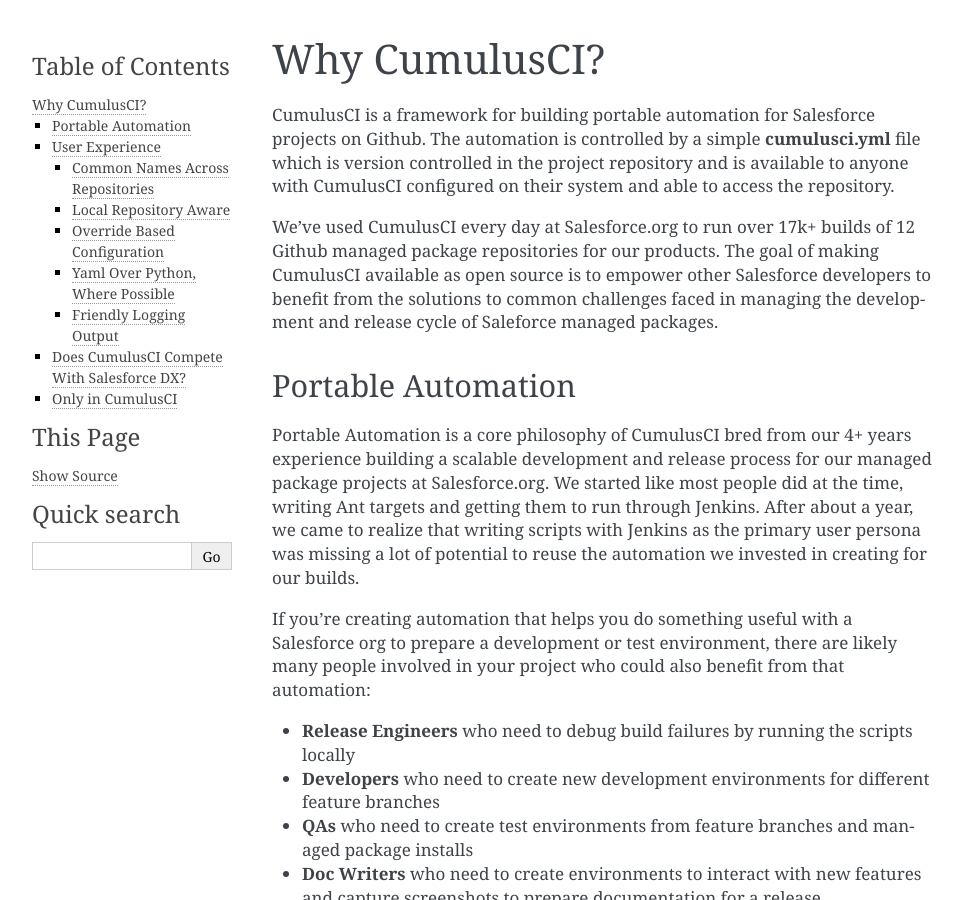
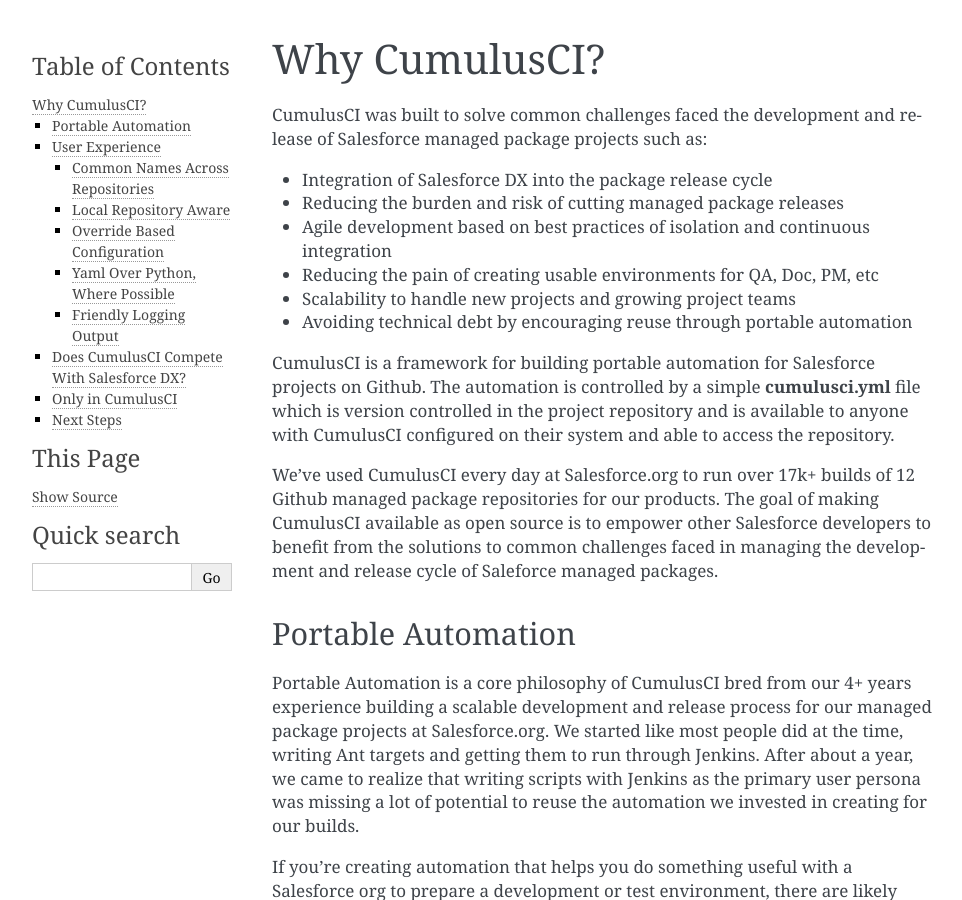
Before and after one commit to SFDO-Tooling/CumulusCI, a Sphinx documentation site: the page built from docs/why_cumulusci.rst, in a window 1280 px wide and 900 px high. Shown: the whole window, without its empty margins (148-1110 px from the left). Built offline with Sphinx 7.4.7, drawn with Linux system fonts in a browser that asks for light colours; some of the changed text lies outside the part shown.

Commit message:
Added additonal info on pain points and next steps

```diff
--- a/docs/why_cumulusci.rst
+++ b/docs/why_cumulusci.rst
@@ -1,6 +1,15 @@
 ==============
 Why CumulusCI?
 ==============
+
+CumulusCI was built to solve common challenges faced the development and release of Salesforce managed package projects such as:
+
+* Integration of Salesforce DX into the package release cycle
+* Reducing the burden and risk of cutting managed package releases
+* Agile development based on best practices of isolation and continuous integration
+* Reducing the pain of creating usable environments for QA, Doc, PM, etc
+* Scalability to handle new projects and growing project teams
+* Avoiding technical debt by encouraging reuse through portable automation
 
 CumulusCI is a framework for building portable automation for Salesforce projects on Github.  The automation is controlled by a simple **cumulusci.yml** file which is version controlled in the project repository and is available to anyone with CumulusCI configured on their system and able to access the repository.
 
@@ -123,3 +132,10 @@
 * **Push API**: Automate push upgrades of your product using the Push API and CumulusCI's built in tasks: **push_all**, **push_sandbox**, **push_trial**, and **push_qa**
 * **meta.xml File Management**: Unmanaged deploys automatically strip namespace, majorVersion, and minorVersion elements from the meta.xml file allowing CumulusCI's dependency management to handle your dependencies.  Also, the **meta_xml_dependencies** and **meta_xml_apiversion** tasks automate updating all local meta.xml files with the api_version specified in **cumulusci.yml** and the namespace, majorVersion, and minorVersion of the currently resolved dependencies.
 * **MetaCI**: MetaCI is our custom CI app run on Heroku to automate the execution of builds using CumulusCI flows.  It is Salesforce aware and can handle burst capacity for builds by leveraging Heroku's scalability.
+
+Next Steps
+==========
+
+Interested in trying it out?  Check out the CumulusCI :doc:`tutorial`
+
+Want to find out more about our development and release process?  Check out :doc:`cumulusci_flow`
```
